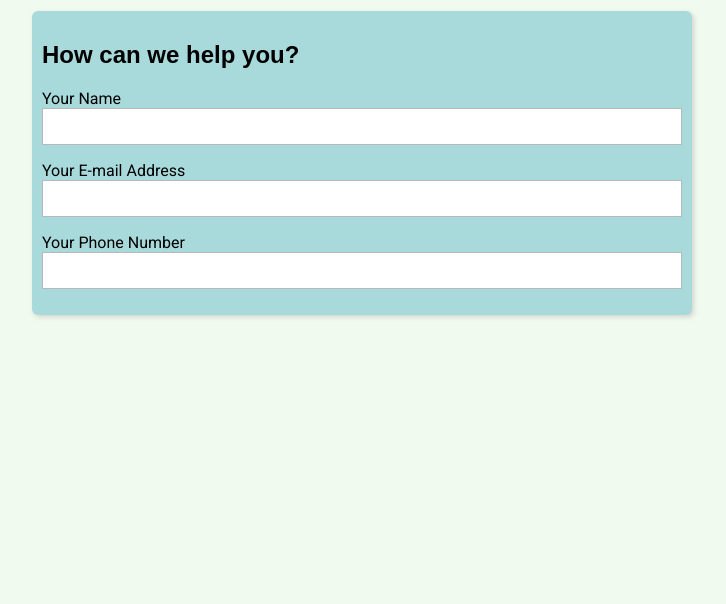
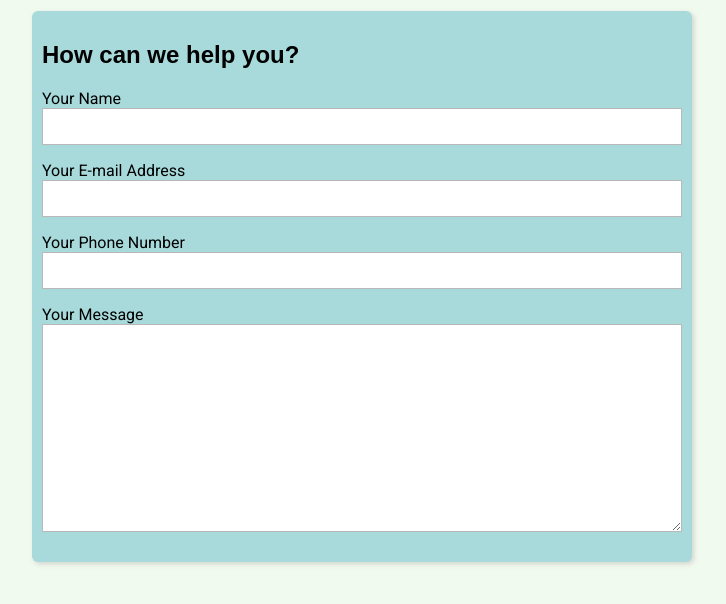
Before and after one commit to adebisiabdussamad/formChallenge, a plain HTML site: page index.html in a window 1280 px wide. Shown: the part 108-712 px from the top of the page, without its empty margins (278-1004 px from the left). Drawn offline with Linux system fonts and the light colour scheme; a web font is replaced by a local one.

Commit message:
completed .your-message

```diff
--- a/index.html
+++ b/index.html
@@ -36,6 +36,10 @@
                         </li>
                     </ul>
                 </section>
+                <section class="your-message">
+                    <label for="usermessage">Your Message</label>
+                    <textarea name="user-message" id="usermessage" rows="10"></textarea>
+                </section>
 
             </form>
         </main>
--- a/styles.css
+++ b/styles.css
@@ -29,7 +29,8 @@ form h2 {
     font-family: 'Amaranth', sans-serif;
 }
 
-input {
+input,
+textarea {
     box-sizing: border-box;
     width: 100%;
     border: 1px solid #b8b8b8;
@@ -39,6 +40,7 @@ input {
     font: inherit;
 }
 
-input:focus {
+input:focus,
+textarea:focus {
     background-color: #f1faee;
 }
```
